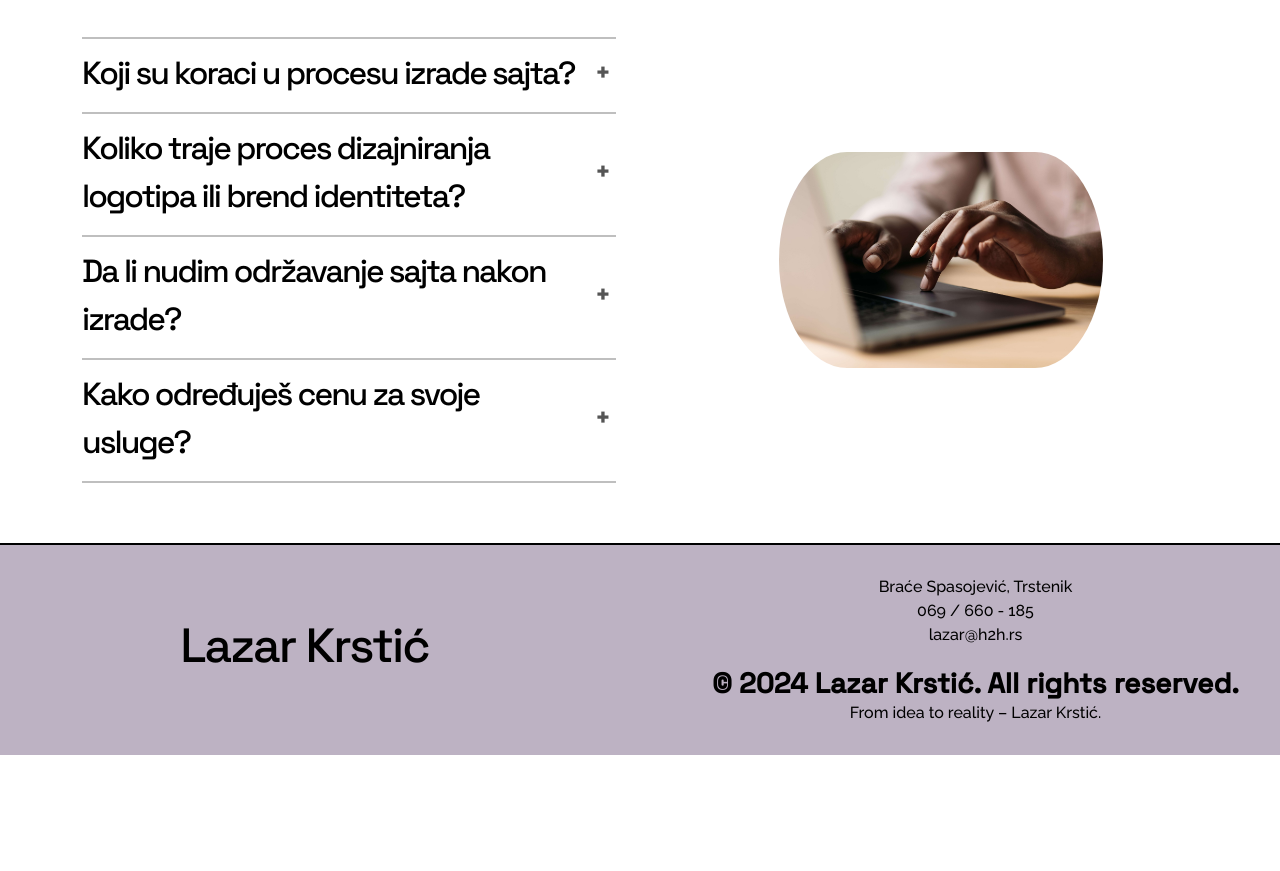
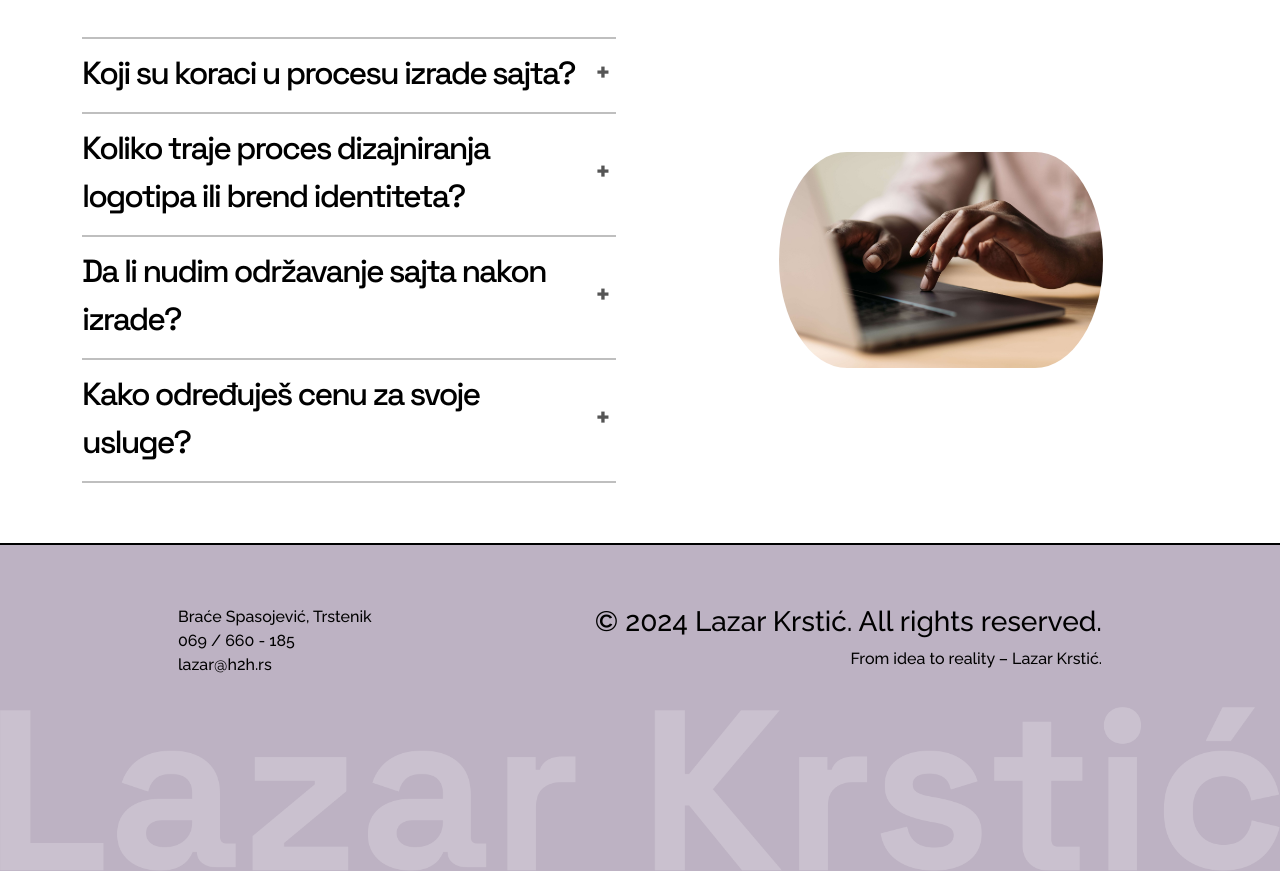
Before and after one commit to krsticlazar/lazarkrstic.com, a plain HTML site: page index.html in a window 1280 px wide. Shown: the part 3773-4644 px from the top of the page. Before the commit the page ends 4528 px from the top, so only its background shows below. Drawn offline with nearby package versions, Linux system fonts and the light colour scheme.

Commit message:
Add files via upload

```diff
--- a/css/style.css
+++ b/css/style.css
@@ -876,47 +876,56 @@ hr {
 /* #region Footer Section Style */
 .custom-footer {
   background-color: #bdb2c3;
-    padding: 30px;
+  padding-top: 30px;
   display: flex;
-    flex-direction: row; /* Postavlja elemente u red na većim ekranima */
-    justify-content: space-between; /* Razmak između elemenata */
+  flex-direction: column; /* Postavlja elemente jedan ispod drugog */
   align-items: center;
   color: #000;
 }
 
-  .footer-left,
-  .footer-right {
-    text-align: center; /* Centriranje teksta */
-    width: 45%; /* Osigurava da elementi zauzimaju skoro polovinu širine */
-    /* margin-bottom: 20px; */
+.footer-content {
+  display: flex;
+  justify-content: space-between; /* Razmak između levog i desnog dela */
+  width: 80%; /* Smanjuje širinu footer-content kako bi elementi bili bliže jedan drugom */
+  padding: 0 20px; /* Horizontalni padding */
+  z-index: 1; /* Osigurava da je sadržaj iznad slike */
 }
 
-  .footer-right h3 {
-    font-family: 'Space Grotesk';
-    font-weight: bold;
-    margin: 0;
-    margin-top: 20px;
-    text-align: center; /* Centriranje teksta */
+.footer-left {
+  text-align: left;
+  padding: 30px;
 }
 
-  .footer-link {
-    color: #000;
-    text-decoration: none;
+.footer-right {
+  text-align: right;
+  padding: 30px;
 }
 
-  .footer-link:hover {
-    font-size: larger;
+.footer-image {
+  width: 100%; /* Osigurava da slika zauzima celu širinu */
+}
+
+.footer-image img {
+  width: 100%;
+  height: auto;
+  display: block;
+  opacity: 0.2;
 }
 
 /* Media query za manje ekrane */
 @media (max-width: 767.98px) {
-    .custom-footer {
+  .footer-content {
     flex-direction: column; /* Postavlja elemente jedan ispod drugog na manjim ekranima */
+    align-items: center;
+    text-align: center; /* Centriranje teksta */
+    width: 100%; /* Vraća širinu na 100% za manje ekrane */
+    padding: 10px;
   }
 
   .footer-left,
   .footer-right {
     width: 100%; /* Osigurava da elementi zauzimaju celu širinu na manjim ekranima */
+    text-align: center; /* Centriranje teksta */
   }
 }
 /* #endregion */
--- a/index.html
+++ b/index.html
@@ -245,15 +245,19 @@
 
     <!-- Footer -->
     <footer class="custom-footer">
-      <div class="footer-left">
-        <h1><a href="index.html" class="footer-link">Lazar Krstić</a></h1>
+      <div class="footer-content">
+        <div class="footer-left">
+          <p>Braće Spasojević, Trstenik</p>
+          <p>069 / 660 - 185</p>
+          <p>lazar@h2h.rs</p>
+        </div>
+        <div class="footer-right">
+          <h3>&copy; 2024 Lazar Krstić. All rights reserved.</h3>
+          <p>From idea to reality – Lazar Krstić.</p>
+        </div>
       </div>
-      <div class="footer-right">
-        <p>Braće Spasojević, Trstenik</p>
-        <p>069 / 660 - 185</p>
-        <p>lazar@h2h.rs</p>
-        <h3>&copy; 2024 Lazar Krstić. All rights reserved.</h3>
-        <p>From idea to reality – Lazar Krstić.</p>
+      <div class="footer-image">
+        <img src="assets/bgForFooter.png" alt="Footer Background">
       </div>
     </footer>
 
```
Also changed, not shown: order.html (+12 -8 lines), projects.html (+10 -6 lines), assets/bgForFooter.png (added), js/script.js (line endings or trailing spaces). Lines whose indentation alone changed are shown as unchanged.
